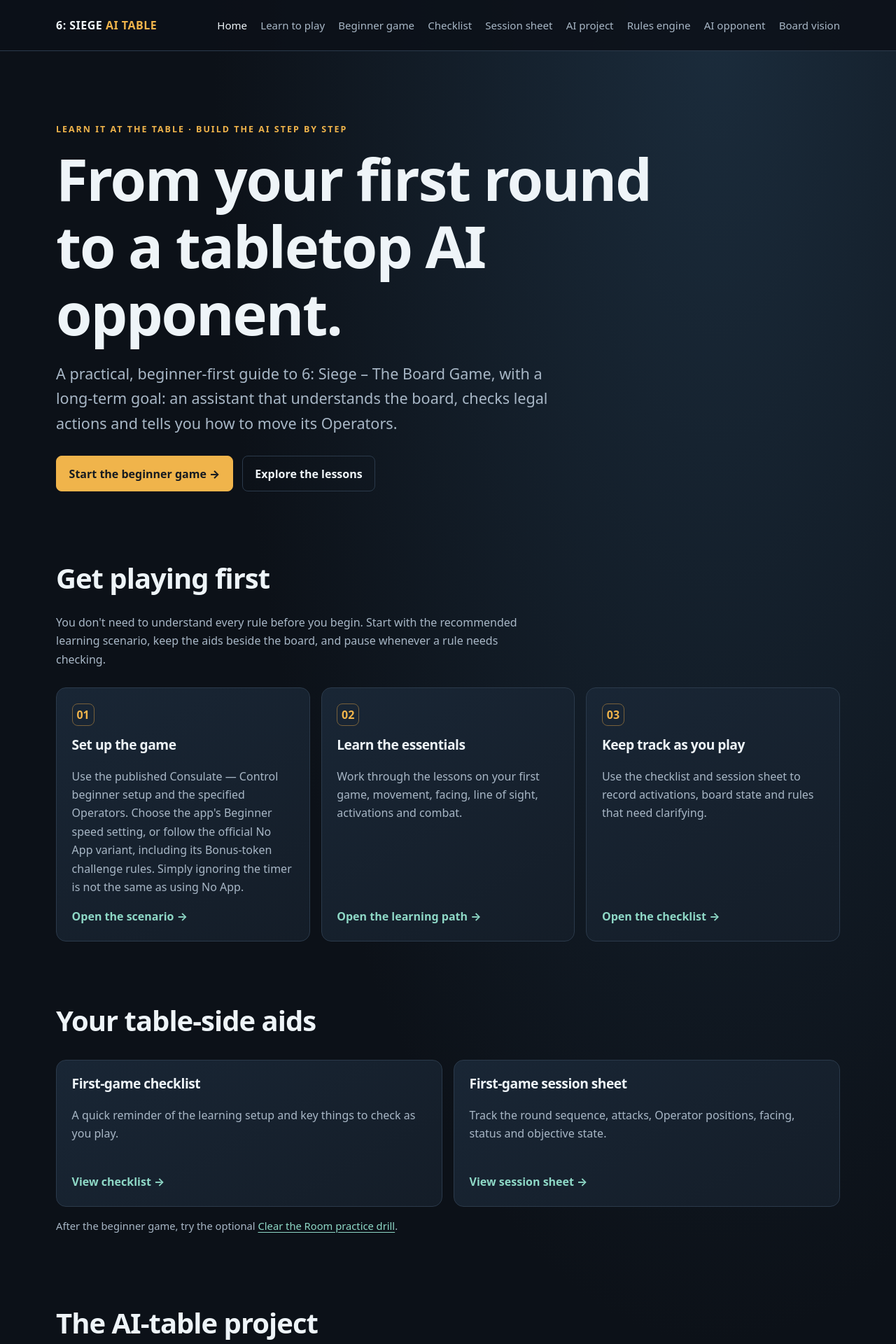
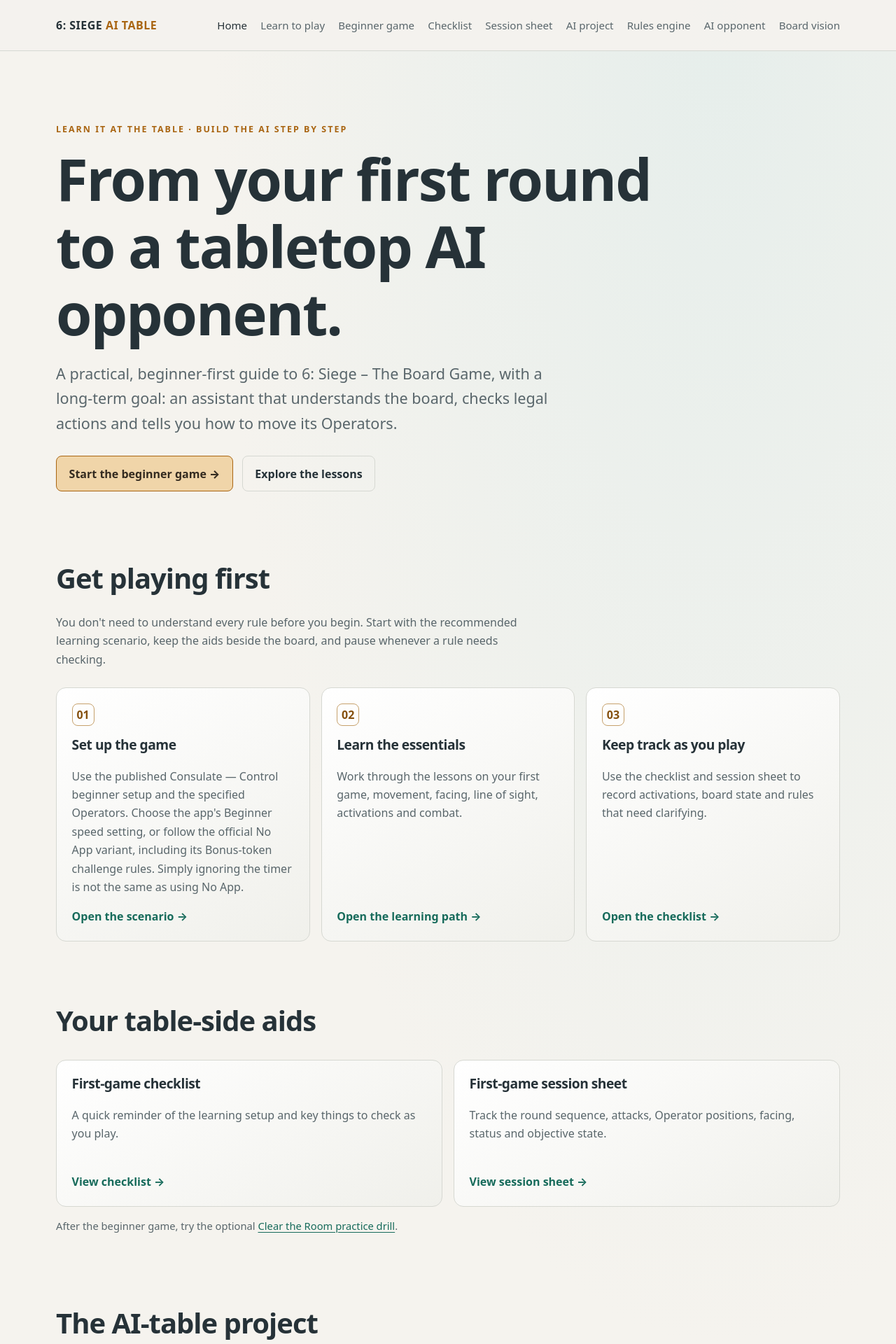
Before and after one commit to JamSpot/6-siege-ai-table, a Jekyll site: the page index.html, which Jekyll copies as it is, in a window 1280 px wide. Shown: the top 1920 px of the page at 70% size. Built offline with Jekyll 4.4.1, drawn with Linux system fonts in a browser that asks for light colours.

Commit message:
Switch website to a comfortable light reading theme

```diff
--- a/assets/site.css
+++ b/assets/site.css
@@ -12,3 +12,35 @@
 .guide-content table{display:block;max-width:100%;overflow-x:auto;border-collapse:collapse}.guide-content th,.guide-content td{padding:.55rem .7rem;border:1px solid var(--line);text-align:left}.guide-content blockquote{margin:1.2rem 0;padding:.8rem 1rem;border-left:3px solid var(--accent);background:rgba(240,180,75,.07);color:var(--muted)}.guide-content pre{max-width:100%;overflow-x:auto;padding:1rem;border:1px solid var(--line);border-radius:8px;background:var(--panel)}
 .page-steps{display:grid;grid-template-columns:repeat(2,minmax(0,1fr));gap:1rem;border-top:1px solid var(--line);padding-top:1.5rem}.step-link{display:flex;flex-direction:column;gap:.35rem;padding:1rem;border:1px solid var(--line);border-radius:10px;text-decoration:none;background:var(--panel)}.step-link span{font-size:.8rem;text-transform:uppercase;letter-spacing:.08em;color:var(--muted)}.step-link strong{color:var(--mint)}.step-link.next{text-align:right}.guide-return{padding:1.2rem 0}
 @media(max-width:520px){.page-steps{grid-template-columns:1fr}.step-link.next{text-align:left}}
+
+
+/* Comfortable light reading theme: warm paper, dark ink, and soft contrast */
+:root{
+  color-scheme:light;
+  --bg:#f5f3ee;
+  --panel:#ffffff;
+  --panel2:#eeeee8;
+  --line:#d6d8d2;
+  --text:#263238;
+  --muted:#59666b;
+  --accent:#a96512;
+  --mint:#176b5b;
+}
+body{
+  background:radial-gradient(ellipse at 80% 0%,#e6eeeb 0,var(--bg) 45rem);
+  color:var(--text);
+}
+a{color:var(--mint)}
+a:hover{color:#104d42}
+.site-header{background:rgba(245,243,238,.94)}
+.nav-links a:hover,.nav-links a[aria-current=page]{color:var(--text)}
+.button{border-color:var(--accent);background:#f0d5a9;color:#342b20}
+.button:hover{background:#e8c28a;color:#342b20}
+.button.secondary{background:transparent;color:var(--text);border-color:var(--line)}
+.button.secondary:hover{border-color:var(--mint);color:var(--mint)}
+.card{background:linear-gradient(150deg,#fff,#f0f0eb)}
+.number{border-color:#c6a16c;color:#85500e}
+.notice{background:#f6eddd;color:var(--muted)}
+.notice strong{color:var(--text)}
+.pipeline span{background:var(--panel)}
+.step-link strong{color:var(--mint)}
```
